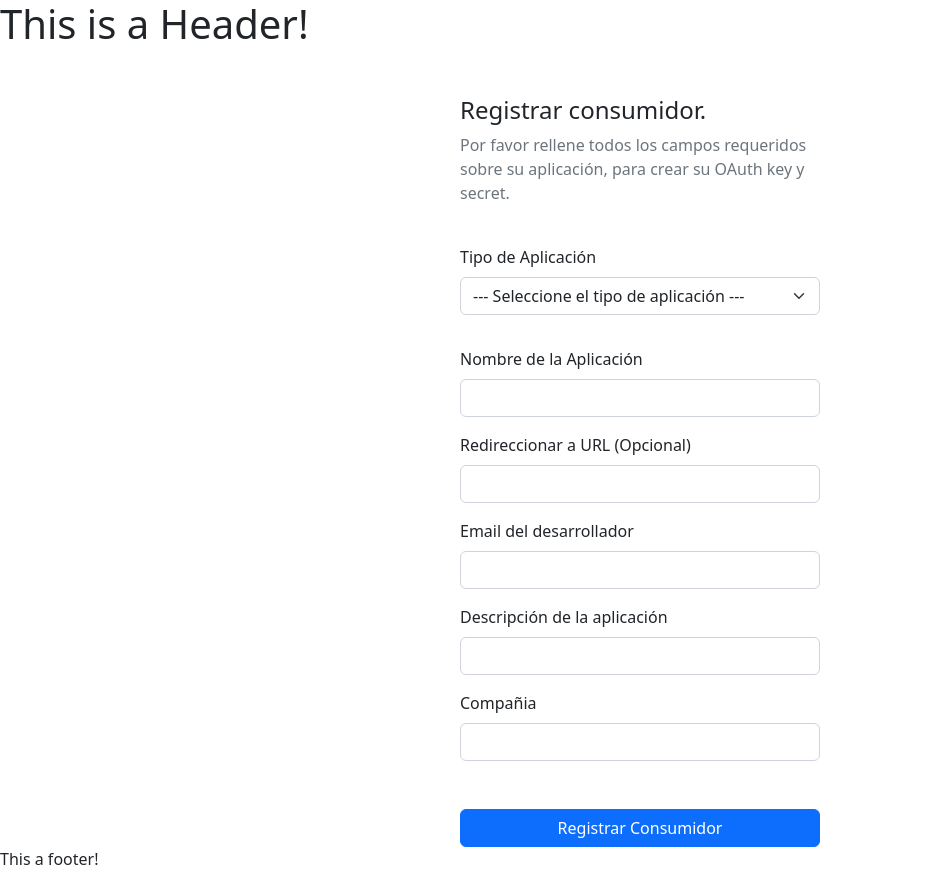
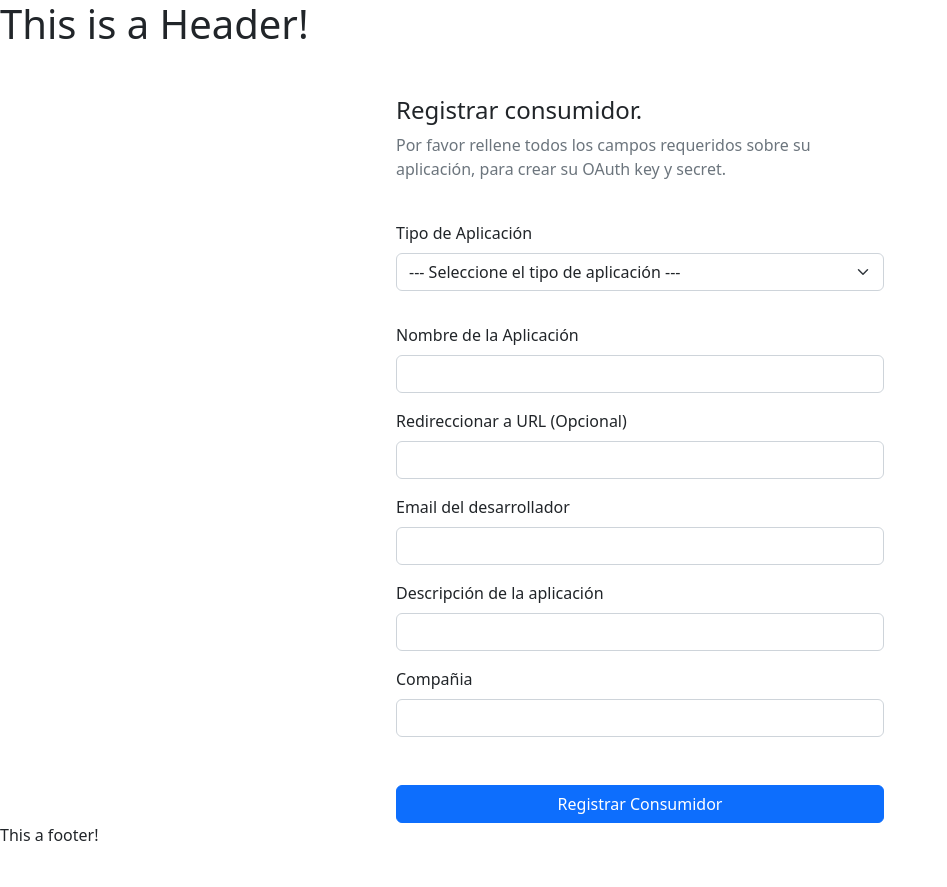
Before and after one commit to rengerden/openBankProjectClient, an Angular app: page / in a window 1280 px wide. Shown: the whole page, without its empty margins (0-947 px from the left). After the commit the page ends 863 px from the top, so only its background shows below. Built offline with nearby package versions, Linux system fonts and the light colour scheme.

Commit message:
Adjust Media Queries

```diff
--- a/src/app/register-consumer/register-consumer.component.scss
+++ b/src/app/register-consumer/register-consumer.component.scss
@@ -1,3 +1,9 @@
 .custom-wrapper {
-    max-width: 30vw;
+    max-width: 80vw;
 }
+
+@media only screen and (min-width: 768px) {
+    .custom-wrapper {
+        max-width: 40vw;
+    }
+}
```
